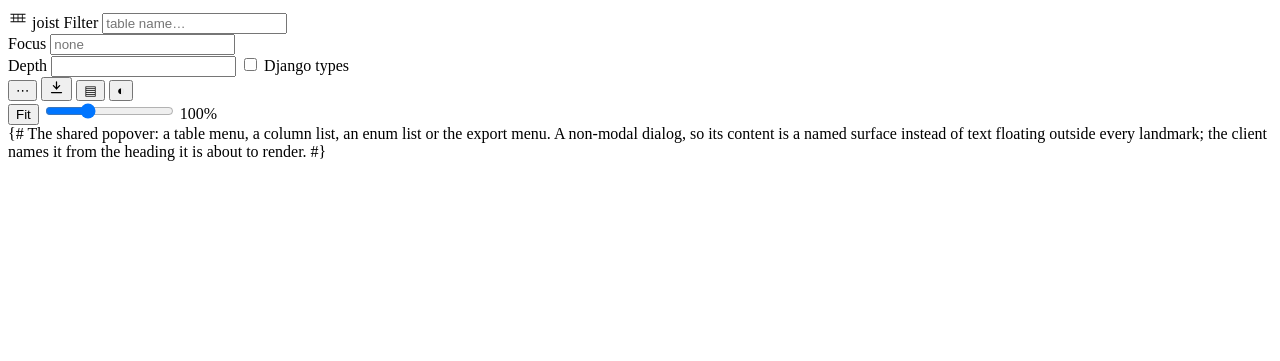
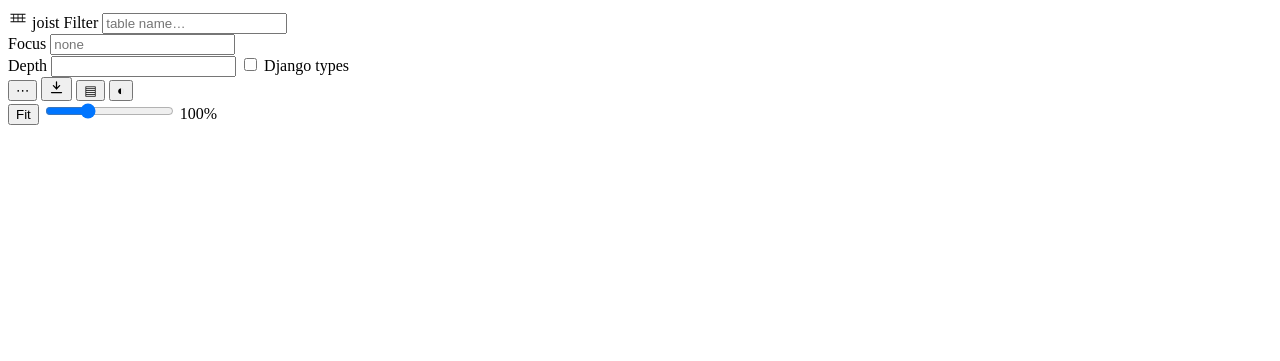
Before and after one commit to sforna/django-joist, a Django app: template src/django_joist/templates/joist/index.html in a window 1280 px wide. Shown: the top 361 px of the page. Run offline with Django 3.2, Linux system fonts and the light colour scheme; the template is opened without the code that fills it, so the values that code supplies are empty.

Commit message:
fix: stop the shared popover comment leaking into the dashboard
Django's template lexer matches `{# ... #}` comments without re.DOTALL, so a
comment wrapped over several lines is not a comment at all: it was emitted as
literal text and rendered at the bottom of the page, under the footer. Split it
into single-line comments.

```diff
--- a/src/django_joist/templates/joist/index.html
+++ b/src/django_joist/templates/joist/index.html
@@ -138,10 +138,9 @@
             <div class="joist-health-body"></div>
         </aside>
 
-        {# The shared popover: a table menu, a column list, an enum list or the export
-             menu. A non-modal dialog, so its content is a named surface instead of text
-             floating outside every landmark; the client names it from the heading it is
-             about to render. #}
+        {# The shared popover: a table menu, a column list, an enum list or the export menu. #}
+        {# A non-modal dialog, so its content is a named surface instead of text floating #}
+        {# outside every landmark; the client names it from the heading it is about to render. #}
         <div class="joist-popover" id="joist-popover" role="dialog" aria-label="Details" hidden></div>
 
         <footer class="joist-footer">
```
Also changed, not shown: CHANGELOG.md.
